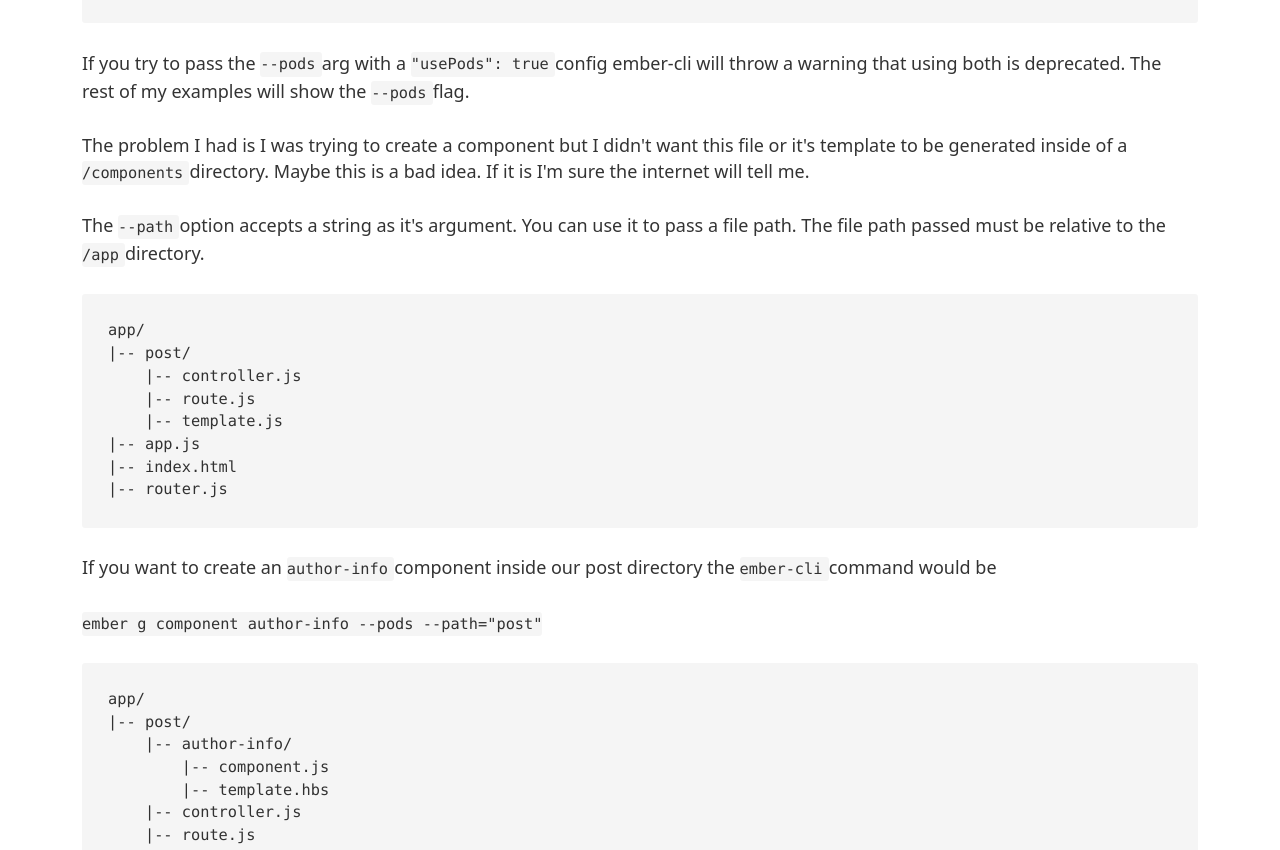
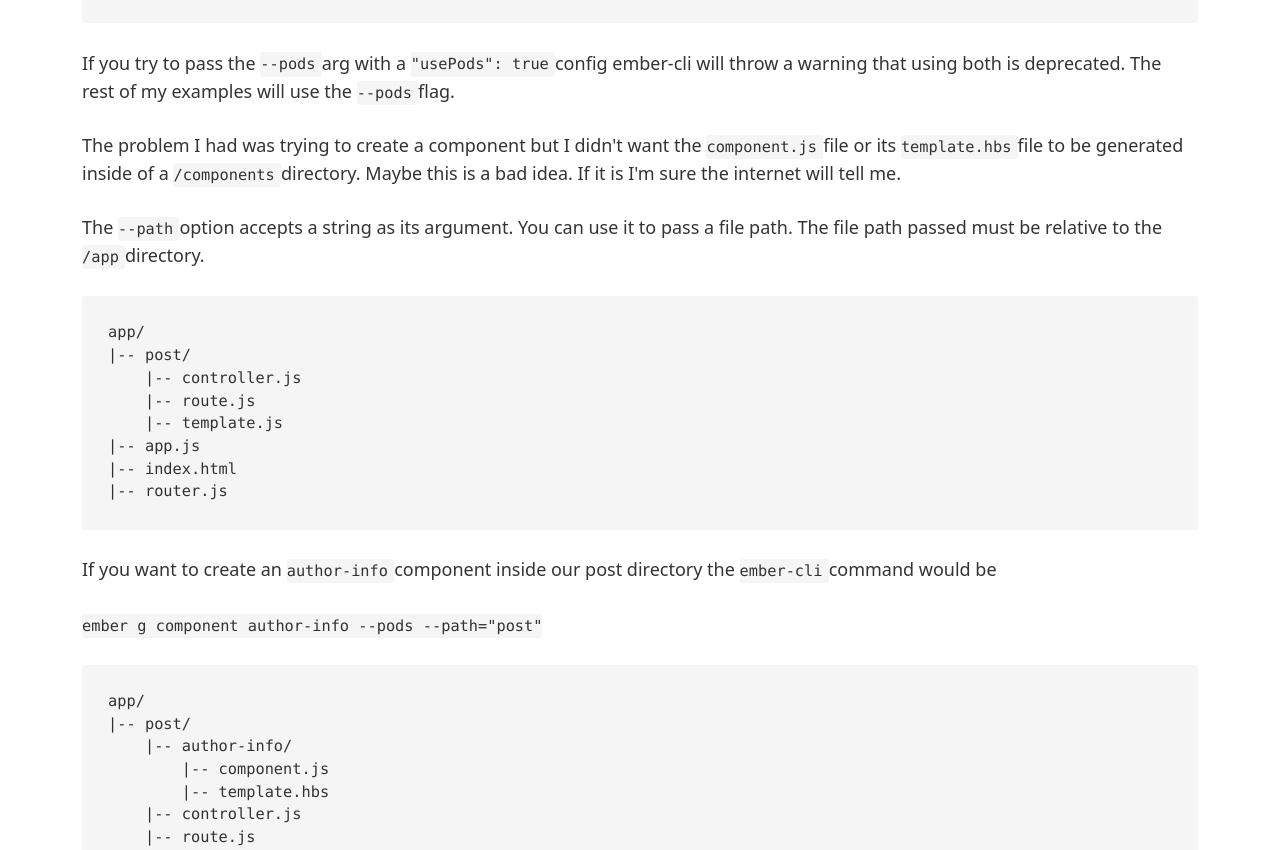
Before and after one commit to asasmith/asasmith.com, a Gatsby site: page /ember-generate-component-pod-structure in a window 1280 px wide. Shown: the part 1884-2734 px from the top of the page. Built offline with nearby package versions, Linux system fonts and the light colour scheme; Gatsby itself is replaced by a stand-in of ours; some packages are replaced by stand-ins of ours; code samples lack their colours.

Commit message:
fix grammar, small adjustments

````diff
--- a/content/posts/ember-generate-component-pod-structure.mdx
+++ b/content/posts/ember-generate-component-pod-structure.mdx
@@ -66,11 +66,11 @@
     "usePods": true
 }
 ```
-If you try to pass the `--pods` arg with a `"usePods": true` config ember-cli will throw a warning that using both is deprecated. The rest of my examples will show the `--pods` flag.
+If you try to pass the `--pods` arg with a `"usePods": true` config ember-cli will throw a warning that using both is deprecated. The rest of my examples will use the `--pods` flag.
 
-The problem I had is I was trying to create a component but I didn't want this file or it's template to be generated inside of a `/components` directory. Maybe this is a bad idea. If it is I'm sure the internet will tell me.
+The problem I had was trying to create a component but I didn't want the `component.js` file or its `template.hbs` file to be generated inside of a `/components` directory. Maybe this is a bad idea. If it is I'm sure the internet will tell me.
 
-The `--path` option accepts a string as it's argument. You can use it to pass a file path. The file path passed must be relative to the `/app` directory.
+The `--path` option accepts a string as its argument. You can use it to pass a file path. The file path passed must be relative to the `/app` directory.
 
 ```
 app/
````
